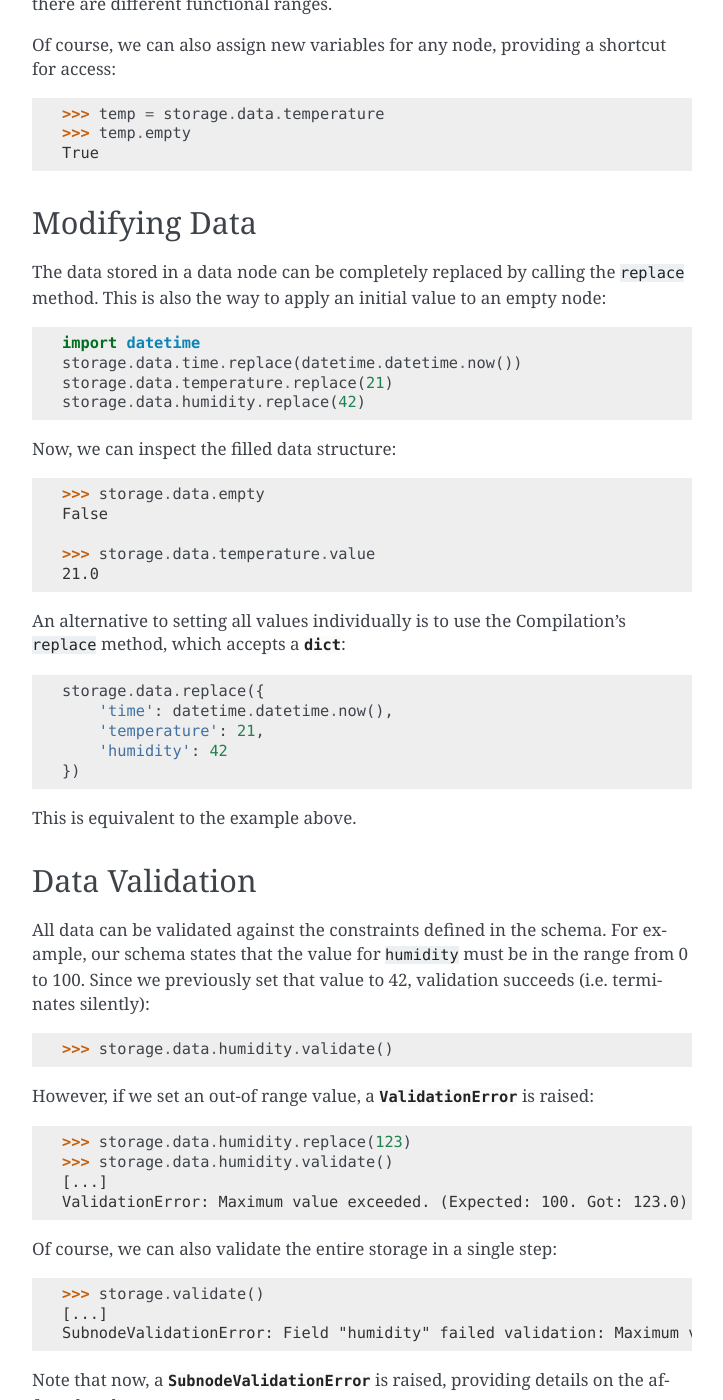
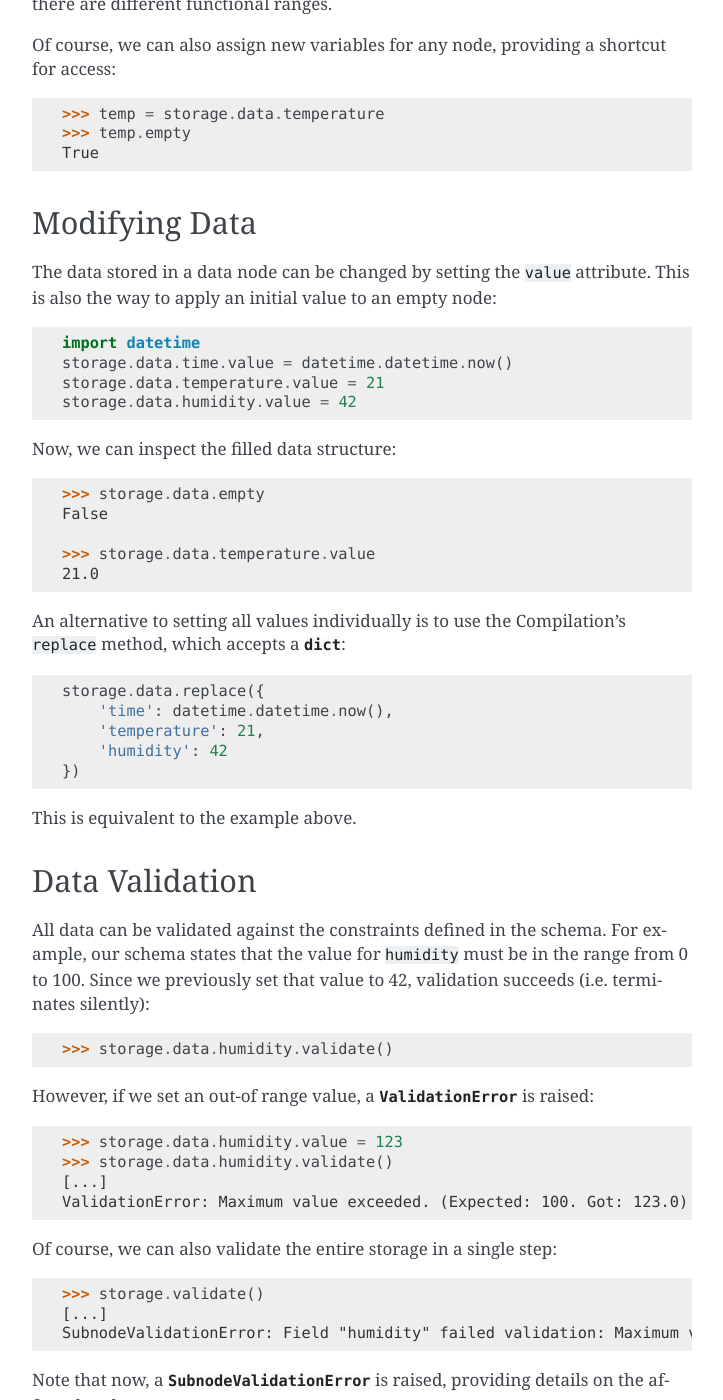
Before and after one commit to emtpb/dsch, a Sphinx documentation site: the page built from doc/tutorial.rst, in a window 1280 px wide and 1400 px high, scrolled down 2044 px. Shown: the whole window, without its empty margins (388-1111 px from the left). Built offline with Sphinx 7.4.7, drawn with Linux system fonts in a browser that asks for light colours; formulas are drawn with MathJax 3; the version number could not be read and is left out.

Commit message:
Use new property setter for value in docs.

```diff
--- a/doc/advanced.rst
+++ b/doc/advanced.rst
@@ -36,8 +36,8 @@ Each list item is a Compilation that behaves exactly like in the previous sectio
 Alternatively, if you prefer to work with the data nodes directly, the argument to ``append`` can be omitted::
 
     storage_list.data.append()
-    storage_list.data[0].time.replace(datetime.datetime.now())
-    storage_list.data[0].temperature.replace(21)
-    storage_list.data[0].humidity.replace(42)
+    storage_list.data[0].time.value = datetime.datetime.now()
+    storage_list.data[0].temperature.value = 21
+    storage_list.data[0].humidity.value = 42
 
 By nesting Lists and Compilations, arbitrary schemas can be composed.
--- a/doc/tutorial.rst
+++ b/doc/tutorial.rst
@@ -93,13 +93,13 @@ Of course, we can also assign new variables for any node, providing a shortcut f
 Modifying Data
 --------------
 
-The data stored in a data node can be completely replaced by calling the ``replace`` method.
+The data stored in a data node can be changed by setting the ``value`` attribute.
 This is also the way to apply an initial value to an empty node::
 
     import datetime
-    storage.data.time.replace(datetime.datetime.now())
-    storage.data.temperature.replace(21)
-    storage.data.humidity.replace(42)
+    storage.data.time.value = datetime.datetime.now()
+    storage.data.temperature.value = 21
+    storage.data.humidity.value = 42
 
 Now, we can inspect the filled data structure::
 
@@ -131,7 +131,7 @@ Since we previously set that value to 42, validation succeeds (i.e. terminates s
 
 However, if we set an out-of range value, a :class:`~dsch.schema.ValidationError` is raised::
 
-    >>> storage.data.humidity.replace(123)
+    >>> storage.data.humidity.value = 123
     >>> storage.data.humidity.validate()
     [...]
     ValidationError: Maximum value exceeded. (Expected: 100. Got: 123.0)
@@ -159,7 +159,7 @@ Oh, right, we still have that invalid value set for ``humidity``!
 As we can see, the default is to automatically validate data before saving, preventing us from accidentally producing files with invalid for physically impossible values.
 Of course, when we provide a sensible value again, we can easily save our file::
 
-    >>> storage.data.humidity.replace(42)
+    >>> storage.data.humidity.value = 42
     >>> storage.save()
 
 
```
